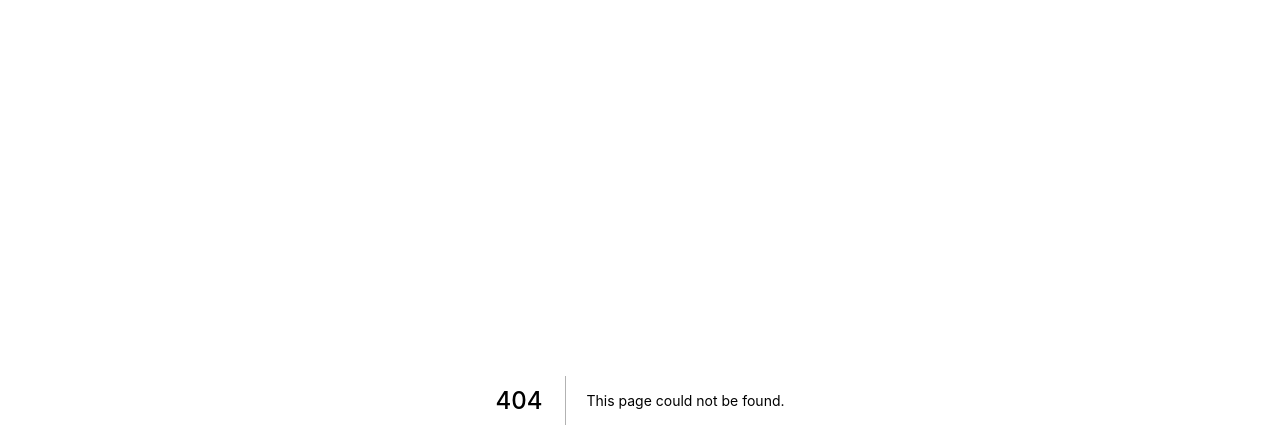
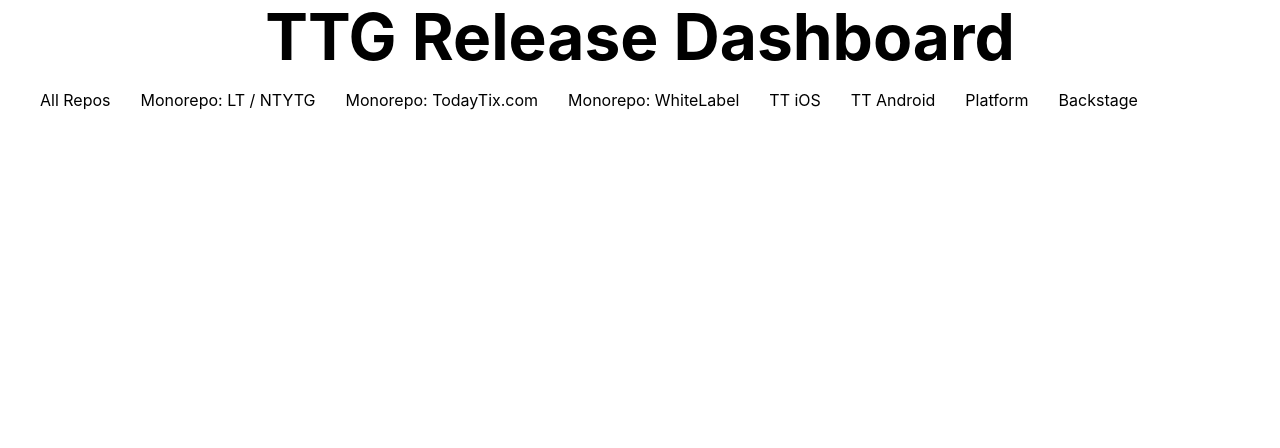
Before and after one commit to galvogalvo/release-dashboard-poc, a Next.js app: page /components/navbar in a window 1280 px wide. Before the commit this address had no page. Shown: the top 448 px of the page. Built offline with nearby package versions, Linux system fonts and the light colour scheme.

Commit message:
initial view of releases from core repos

```diff
--- a/pages/api/hello.js
+++ /dev/null
@@ -1,5 +0,0 @@
-// Next.js API route support: https://nextjs.org/docs/api-routes/introduction
-
-export default function handler(req, res) {
-  res.status(200).json({ name: 'John Doe' })
-}
--- /dev/null
+++ b/pages/components/navbar.js
@@ -0,0 +1,60 @@
+import styles from '../../styles/Home.module.css'
+import Link from 'next/link'
+
+function Navbar() {
+
+return (
+    <>
+    <h1 className={styles.title}>
+          TTG Release Dashboard
+        </h1>
+
+        <ul className={styles.navigation}>
+          <li>
+          <Link href="/">
+            <a>All Repos</a>
+          </Link>
+          </li>
+          <li>
+          <Link href="/core/next-web-lt-nyt">
+            <a>Monorepo: LT / NTYTG</a>
+          </Link>
+          </li>
+          <li>
+          <Link href="/core/next-web-lt-nyt">
+            <a>Monorepo: TodayTix.com</a>
+          </Link>
+          </li>
+          <li>
+          <Link href="/core/next-web-lt-nyt">
+            <a>Monorepo: WhiteLabel</a>
+          </Link>
+          </li>
+          <li>
+          <Link href="/core/iOS">
+            <a>TT iOS</a>
+          </Link>
+          </li>
+          <li>
+          <Link href="/core/android">
+            <a>TT Android</a>
+          </Link>
+          </li>
+          <li>
+          <Link href="/core/platform">
+            <a>Platform</a>
+          </Link>
+          </li>
+          <li>
+          <Link href="/core/backstage">
+            <a>Backstage</a>
+          </Link>
+          </li>
+        </ul>
+    </>
+);
+
+};
+
+
+export default Navbar;
--- a/styles/Home.module.css
+++ b/styles/Home.module.css
@@ -120,6 +120,17 @@
   background-color: #00aa00;
 }
 
+/* NAV */
+
+ul.navigation {
+  list-style-type: none;
+}
+
+ul.navigation li {
+  float: left;
+  margin-right: 30px
+}
+
 @media (max-width: 600px) {
   .grid {
     width: 100%;
```
Also changed, not shown: pages/components/header.js (added, +14 -0 lines), pages/components/releaselist.js (added, +35 -0 lines), pages/components/repogrid.js (added, +35 -0 lines), pages/core/[repo].js (added, +51 -0 lines), pages/index.js (+6 -36 lines), pages/_app.js (line endings or trailing spaces).
